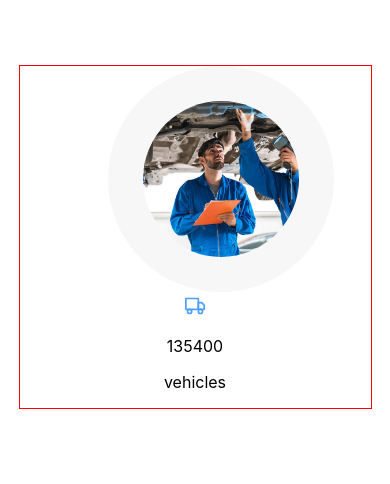
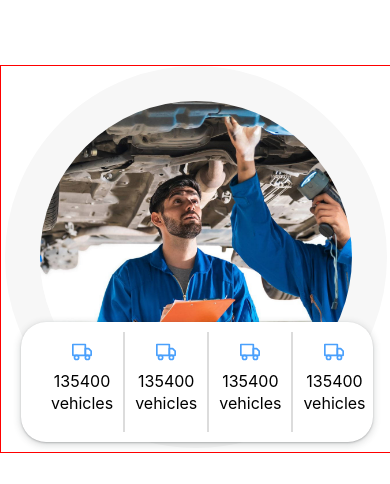
Before and after one commit to Sourav-8269/TransportSimple-Assignment, a React (Create React App) app in the folder ts-app/: page / in a window 390 px wide. Shown: the part 1084-1568 px from the top of the page. Built offline with nearby package versions, Linux system fonts and the light colour scheme.

Commit message:
Added Files

```diff
--- a/ts-app/src/Components/Home.jsx
+++ b/ts-app/src/Components/Home.jsx
@@ -1,13 +1,16 @@
 import React from "react";
-import "../Styles/home.css"
+import "../Styles/home.css";
 import mechanicalengineer from "../Images/mechanical-engineer.jpg";
-import {FiTruck} from "react-icons/fi"
+import { FiTruck } from "react-icons/fi";
 const Home = () => {
   return (
     <div>
       <div id="section_1">
         <div>
-          <h1>Content fleet management <br/>Content fleet</h1>
+          <h1>
+            Content fleet management <br />
+            Content fleet
+          </h1>
           <p>
             TransportSimple has been built with a vision to revolutionise the
             logistics industry globally. It is the perfect one-stop fleet
@@ -25,9 +28,14 @@ const Home = () => {
         <div id="section_2_heading">
           <div>
             <p>
-              KNOW ABOUT <span style={{color:"#1da1f2",fontWeight:"600"}} >TRANSPORTSIMPLE</span>
+              KNOW ABOUT{" "}
+              <span style={{ color: "#1da1f2", fontWeight: "600" }}>
+                TRANSPORTSIMPLE
+              </span>
             </p>
-            <h1 style={{marginTop:"-15px"}} >At our company, we specialize in providing comprehensive</h1>
+            <h1 style={{ marginTop: "-15px" }}>
+              At our company, we specialize in providing comprehensive
+            </h1>
           </div>
           <p>
             TransportSimple has been built with a vision to revolutionise the
@@ -39,22 +47,33 @@ const Home = () => {
           </p>
         </div>
         <div id="engineer_div">
-            <img id="engineer_img" src={mechanicalengineer} alt="Engineer"/>
-            <div>
+          <img id="engineer_img" src={mechanicalengineer} alt="Engineer" />
+          <div id="vehicle_catalog" >
             {/* <FiTruck size="20" /> */}
             <div>
-                  {/* <div> */}
               <FiTruck color="#4AA0FC" size={"20px"} />
-                  {/* </div> */}
+              <p>135400</p>
+              <p>vehicles</p>
+            </div>
+            <div>
+              <FiTruck color="#4AA0FC" size={"20px"} />
+              <p>135400</p>
+              <p>vehicles</p>
+            </div>
+            <div>
+              <FiTruck color="#4AA0FC" size={"20px"} />
+              <p>135400</p>
+              <p>vehicles</p>
+            </div>
+            <div>
+              <FiTruck color="#4AA0FC" size={"20px"} />
               <p>135400</p>
               <p>vehicles</p>
             </div>
           </div>
         </div>
       </div>
-        <div id="section_3">
-
-        </div>
+      <div id="section_3"></div>
     </div>
   );
 };
--- a/ts-app/src/Styles/home.css
+++ b/ts-app/src/Styles/home.css
@@ -52,7 +52,7 @@
     display: flex;
     max-width: 100vw;
     padding: 80px 0px 80px 0;
-    align-items: center;
+    /* align-items: center; */
 }
 #section_2_heading{
     text-align: left;
@@ -75,6 +75,7 @@
 }
 
 #engineer_div{
+  position: relative;
     width: 50%;
     overflow: hidden;
     /* max-width: 90%;
@@ -110,6 +111,7 @@
 } */
 
 #engineer_img{
+  /* display: none; */
     width: 50%;
     border-radius: 50%;
   border: 35px solid #f7f7f7;
@@ -119,6 +121,36 @@
   margin-left: 15%;
 
 }
+
+#vehicle_catalog{
+  display: flex;
+  padding: 10px 20px 10px 20px;
+  /* border: 1px solid red; */
+  /* width: 80%; */
+  border-radius: 25px;
+  justify-content: space-around;
+  /* z-index: 50; */
+  /* margin-top: -15%; */
+  background-color: #ffffff;
+  /* margin-left: 5%; */
+  box-shadow: rgba(60, 64, 67, 0.3) 0px 1px 2px 0px, rgba(60, 64, 67, 0.15) 0px 2px 6px 2px;
+  position: absolute;
+  /* top: 450px;
+  left: 100px; */
+  bottom: 10px;
+  left: 10px;
+  z-index: 1;
+  text-align: center;
+  line-height: 0.4;
+}
+#vehicle_catalog>div{
+  border-right: 2px solid gainsboro;
+  padding: 0px 20px 0px 20px;
+}
+#vehicle_catalog>div:nth-child(4){
+  border-right: none;
+}
+
 @media (max-width: 600px) {
     #section_1>div{
         width: 90%;
@@ -135,6 +167,23 @@
 #engineer_div{
     margin-top: 5%;
     border: 1px solid red;
-    width: 90%;
+    width: 100%;
+  }
+  #vehicle_catalog{
+    width: 80%;
+    left: 20px;
+    /* text-align: le/ft; */
+    justify-content: space-evenly;
+    padding: 10px 20px 10px 20px;
+    height: 100px;
+    line-height: 0.4;
+  }
+  #engineer_img{
+    margin: auto;
+    width: 80vw;
+    height: 80vw;
+  }
+  #vehicle_catalog>div{
+    padding: 10px;
   }
 }
```
Lines whose indentation alone changed are shown as unchanged.
